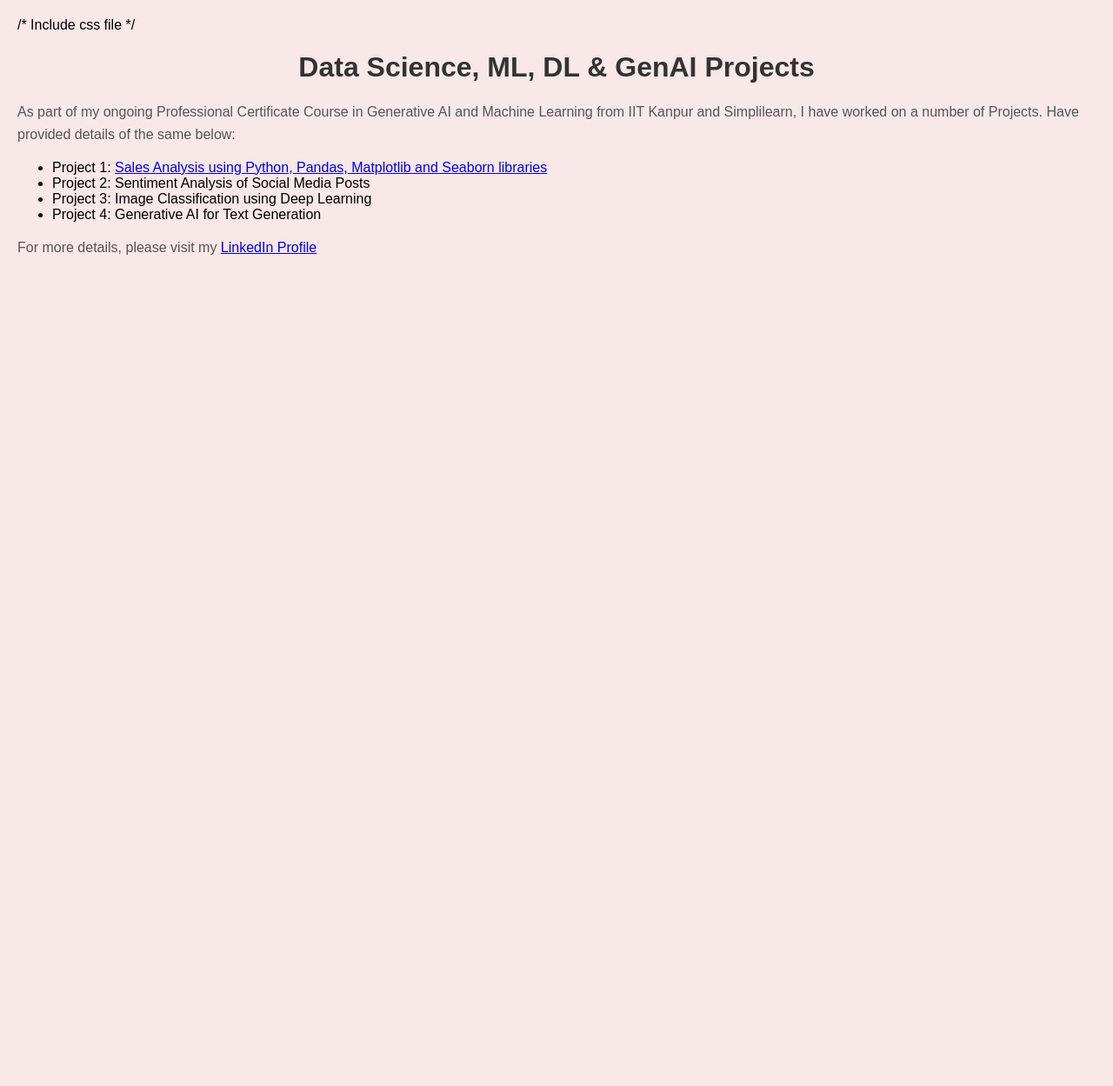
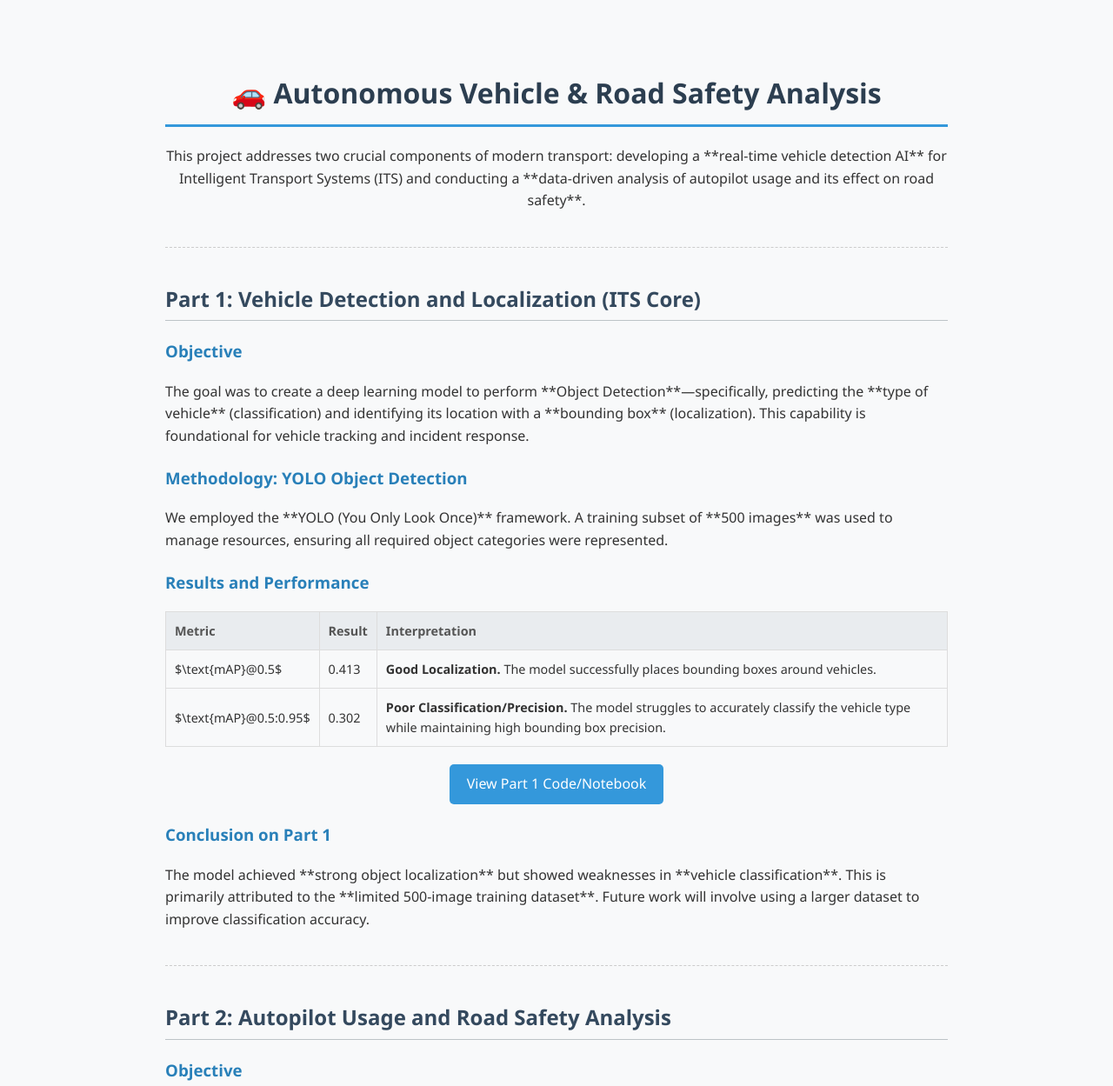
Before and after one commit to neetr/autonomous-driving, a plain HTML site: page index.html in a window 1280 px wide. Shown: the top 1249 px of the page at 87% size. Before the commit the page ends 800 px from the top, so only its background shows below. Drawn offline with Linux system fonts and the light colour scheme.

Commit message:
modified index for autonomous driving

```diff
--- a/app.css
+++ b/app.css
@@ -1,43 +1,90 @@
-/* This is a comment in CSS */
-
-/* Styling for the body element */
+/* style.css */
 body {
-  font-family: Arial, sans-serif;
-  background-color: #f8e8e8;
-  margin: 0;
-  padding: 20px;
+    font-family: 'Segoe UI', Tahoma, Geneva, Verdana, sans-serif;
+    line-height: 1.6;
+    max-width: 900px;
+    margin: 40px auto;
+    padding: 20px;
+    color: #333;
+    background-color: #f8f9fa;
 }
 
-/* Styling for all h1 headings */
-h1 {
-  color: #333;
-  text-align: center;
-  margin-bottom: 20px;
+header {
+    text-align: center;
+    margin-bottom: 30px;
 }
 
-/* Styling for paragraph elements */
-p {
-  line-height: 1.6;
-  color: #555;
+h1 {
+    color: #2c3e50;
+    border-bottom: 3px solid #3498db;
+    padding-bottom: 10px;
 }
 
-/* Styling for elements with the class "highlight" */
-.highlight {
-  background-color: yellow;
-  font-weight: bold;
+h2 {
+    color: #34495e;
+    margin-top: 30px;
+    padding-bottom: 5px;
+    border-bottom: 1px solid #bdc3c7;
 }
 
-/* Styling for an element with the ID "main-content" */
-#main-content {
-  width: 80%;
-  margin: 0 auto;
-  padding: 20px;
-  background-color: white;
-  box-shadow: 0 0 10px rgba(0, 0, 0, 0.1);
+h3 {
+    color: #2980b9;
+    margin-top: 20px;
 }
 
-/* Styling for links on hover */
-a:hover {
-  color: blue;
-  text-decoration: underline;
+hr {
+    border: 0;
+    border-top: 1px dashed #ccc;
+    margin: 40px 0;
 }
+
+table {
+    width: 100%;
+    border-collapse: collapse;
+    margin: 15px 0;
+    font-size: 0.9em;
+}
+
+th, td {
+    border: 1px solid #ddd;
+    padding: 10px;
+    text-align: left;
+}
+
+th {
+    background-color: #e9ecef;
+    color: #555;
+    font-weight: bold;
+}
+
+.key-conclusion {
+    background-color: #fff3cd; /* Light warning color */
+    padding: 15px;
+    border-left: 5px solid #ffc107; /* Warning yellow */
+    margin-top: 20px;
+    border-radius: 4px;
+}
+
+ul {
+    padding-left: 20px;
+}
+
+/* Project Links Styling */
+.project-link-p {
+    text-align: center;
+    margin: 20px 0;
+}
+
+.project-link {
+    display: inline-block;
+    padding: 10px 20px;
+    background-color: #3498db;
+    color: white;
+    text-decoration: none;
+    border-radius: 5px;
+    transition: background-color 0.3s ease;
+}
+
+.project-link:hover {
+    background-color: #2980b9;
+}
--- a/index.html
+++ b/index.html
@@ -1,22 +1,110 @@
-/* Include css file */
 <!DOCTYPE html>
+<html lang="en">
+<head>
+    <meta charset="UTF-8">
+    <meta name="viewport" content="width=device-width, initial-scale=1.0">
+    <title>Autonomous Vehicle & Road Safety Analysis Project</title>
+    <link rel="stylesheet" href="app.css">
+</head>
+<body>
 
-<html>
-  <head>
-    <link rel="stylesheet" type="text/css" href="app.css">
-  </head>
-  <body>
-    <h1>Data Science, ML, DL & GenAI Projects</h1>
-    <div>
-      <p>As part of my ongoing Professional Certificate Course in Generative AI and Machine Learning from IIT Kanpur and Simplilearn,
-        I have worked on a number of Projects. Have provided details of the same below: </p>
+    <header>
+        <h1><span class="emoji">🚗</span> Autonomous Vehicle & Road Safety Analysis</h1>
+        <p>This project addresses two crucial components of modern transport: developing a **real-time vehicle detection AI** for Intelligent Transport Systems (ITS) and conducting a **data-driven analysis of autopilot usage and its effect on road safety**.</p>
+    </header>
+
+    <hr>
+
+    <div class="container">
+        <h2>Part 1: Vehicle Detection and Localization (ITS Core)</h2>
+
+        <h3>Objective</h3>
+        <p>The goal was to create a deep learning model to perform **Object Detection**—specifically, predicting the **type of vehicle** (classification) and identifying its location with a **bounding box** (localization). This capability is foundational for vehicle tracking and incident response.</p>
+
+        <h3>Methodology: YOLO Object Detection</h3>
+        <p>We employed the **YOLO (You Only Look Once)** framework. A training subset of **500 images** was used to manage resources, ensuring all required object categories were represented.</p>
+
+        <h3>Results and Performance</h3>
+        <table>
+            <thead>
+                <tr>
+                    <th>Metric</th>
+                    <th>Result</th>
+                    <th>Interpretation</th>
+                </tr>
+            </thead>
+            <tbody>
+                <tr>
+                    <td>$\text{mAP}@0.5$</td>
+                    <td>0.413</td>
+                    <td><strong>Good Localization.</strong> The model successfully places bounding boxes around vehicles.</td>
+                </tr>
+                <tr>
+                    <td>$\text{mAP}@0.5:0.95$</td>
+                    <td>0.302</td>
+                    <td><strong>Poor Classification/Precision.</strong> The model struggles to accurately classify the vehicle type while maintaining high bounding box precision.</td>
+                </tr>
+            </tbody>
+        </table>
+
+        <p class="project-link-p">
+            <a href="./path/to/part1/code" class="project-link">View Part 1 Code/Notebook</a>
+        </p>
+
+        <h3>Conclusion on Part 1</h3>
+        <p>The model achieved **strong object localization** but showed weaknesses in **vehicle classification**. This is primarily attributed to the **limited 500-image training dataset**. Future work will involve using a larger dataset to improve classification accuracy.</p>
+    </div>
+
+    <hr>
+
+    <div class="container">
+        <h2>Part 2: Autopilot Usage and Road Safety Analysis</h2>
+
+        <h3>Objective</h3>
+        <p>To analyze real-world data concerning autopilot usage to identify accident patterns and data reporting issues.</p>
+
+        <h3>Data Cleaning Highlights</h3>
         <ul>
-          <li>Project 1: <a href="./data_science_sales.html">Sales Analysis using Python, Pandas, Matplotlib and Seaborn libraries</a></li>
-          <li>Project 2: Sentiment Analysis of Social Media Posts</li>
-          <li>Project 3: Image Classification using Deep Learning</li>
-          <li>Project 4: Generative AI for Text Generation</li>
+            <li>Missing Data marked as **"-" (Unknown)** were encoded as **-1**.</li>
+            <li>Extra whitespace was removed from column names and values.</li>
+            <li>A reliable **`Date_Year`** column was engineered to replace the inconsistent original `Year` column.</li>
         </ul>
-        <p>For more details, please visit my <a href="https://www.linkedin.com/in/neet-reddy">LinkedIn Profile</a></p>
+
+        <h3>Key Conclusions</h3>
+        <table>
+            <thead>
+                <tr>
+                    <th>Finding</th>
+                    <th>Detail</th>
+                    <th>Implication</th>
+                </tr>
+            </thead>
+            <tbody>
+                <tr>
+                    <td>Accident Peak</td>
+                    <td>Most accidents occurred in the year <strong>2022</strong>.</td>
+                    <td>May indicate increased system usage or a reporting spike.</td>
+                </tr>
+                <tr>
+                    <td>Geographic Hub</td>
+                    <td>Most accidents occurred in <strong>CA, USA</strong> (California).</td>
+                    <td>Consistent with California being a primary location for AV testing.</td>
+                </tr>
+                <tr>
+                    <td>Data Limitation</td>
+                    <td>The most frequent vehicle involved was <strong>Tesla Model -1 (Unknown)</strong>.</td>
+                    <td><strong>Critical Finding:</strong> Highlights a major issue of **missing vehicle model data**, limiting specific safety analysis.</td>
+                </tr>
+            </tbody>
+        </table>
+
+        <p class="project-link-p">
+            <a href="./path/to/part2/code" class="project-link">View Part 2 Code/Notebook</a>
+        </p>
+
+        <h3>Overall Conclusion on Part 2</h3>
+        <p class="key-conclusion">The high prevalence of "Unknown" data for the vehicle model is the most significant finding. Effective safety analysis requires **standardized and complete reporting** mechanisms to accurately link incidents to specific vehicle models and autopilot systems.</p>
     </div>
-  </body>
+
+</body>
 </html>
```
Also changed, not shown: data_science_sales.html (deleted, +0 -11 lines).
